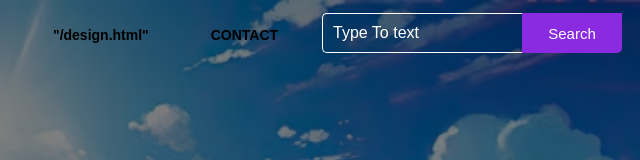
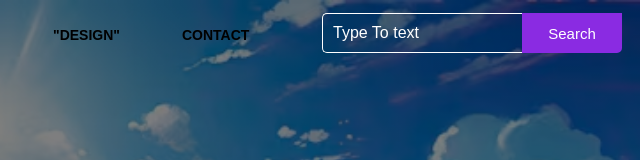
Before and after one commit to buildbluecloud/Project0, a website: page index.html in a window 1280 px wide. Shown: the top 160 px of the page, 588-1228 px from the left. Drawn offline with nearby package versions, Linux system fonts and the light colour scheme.

Commit message:
Update index.html

```diff
--- a/index.html
+++ b/index.html
@@ -16,7 +16,7 @@
                     <li><a href="#">HOME</a></li>
                     <li><a href="#">ABOUT</a></li>
                     <li><a href="#">SERVICE</a></li>
-                    <li><a href="#">"/design.html"</a></li>
+                    <li><a href="/design.html">"DESIGN"</a></li>
                     <li><a href="/contactus.html">CONTACT</a></li>
                 </ul>
             </div>
```
